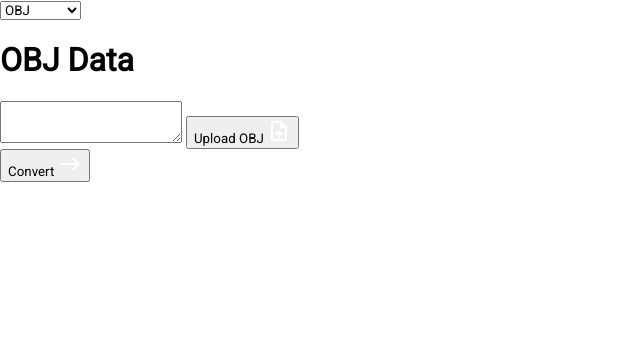
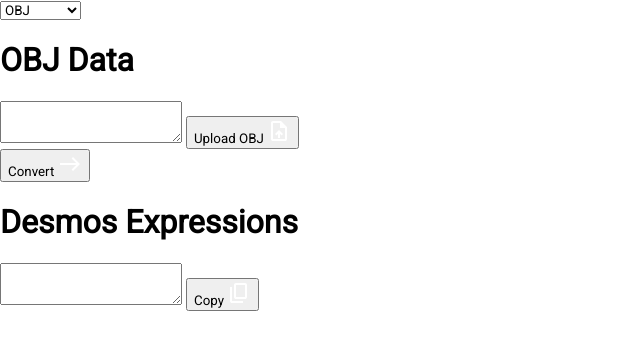
Before and after one commit to Naitronbot/OBJ2Desmos, a Svelte app: page / in a window 1280 px wide. Shown: the top 350 px of the page, without its empty margins (0-640 px from the left). Built offline with nearby package versions, Linux system fonts and the light colour scheme.

Commit message:
Create output panel

```diff
--- a/src/App.svelte
+++ b/src/App.svelte
@@ -26,5 +26,7 @@
     <div>
         <ProcessPanel bind:model on:convert={convert} />
     </div>
-    <div></div>
+    <div>
+        <OutputPanel bind:model/>
+    </div>
 </main>
--- a/src/OutputPanel/OutputPanel.css
+++ b/src/OutputPanel/OutputPanel.css
@@ -0,0 +1,45 @@
+.outputPanel {
+    width: 100%;
+    height: 100%;
+}
+
+.title-wrapper {
+    width: 100%;
+    height: 50px;
+    display: flex;
+    align-items: center;
+    justify-content: center;
+}
+
+h1 {
+    text-align: center;
+    margin: 0;
+    color: white;
+}
+
+textarea {
+    width: 100%;
+    height: calc(100% - 100px);
+    resize: none;
+    background: #111111;
+    color: white;
+    border: 2px solid black;
+}
+
+button {
+    width: 100%;
+    height: 50px;
+    display: flex;
+    align-items: center;
+    justify-content: center;
+    gap: 10px;
+    color: white;
+    cursor: pointer;
+    font-size: 22px;
+    background: #111111;
+    border: 2px solid black;
+}
+
+button img {
+    height: 60%;
+}
--- a/src/OutputPanel/OutputPanel.svelte
+++ b/src/OutputPanel/OutputPanel.svelte
@@ -1,3 +1,30 @@
 <style src="./OutputPanel.css"></style>
 
-<div></div>
+<script lang='ts'>
+  import { writable } from "svelte/store";
+    import type { MeshData } from "../obj2desmos";
+
+    export let model: MeshData | undefined;
+    let value = writable("");
+    $: model, value.set(toDesmosExpr(model) ?? "");
+
+    function toDesmosExpr(mesh?: MeshData) {
+        if (!mesh) return;
+
+        let output = "";
+
+        output += "v_{1} = \\left[" + mesh.vertices.map(vert => vert.x) + "\\right]\n";
+        output += "v_{2} = \\left[" + mesh.vertices.map(vert => vert.y) + "\\right]\n";
+        output += "v_{3} = \\left[" + mesh.vertices.map(vert => vert.z) + "\\right]\n";
+
+        return output;
+    }
+</script>
+
+<div class="outputPanel">
+    <div class="title-wrapper">
+        <h1>Desmos Expressions</h1>
+    </div>
+    <textarea bind:value={$value}></textarea>
+    <button on:click={() => navigator.clipboard.writeText($value)}>Copy <img src="/src/assets/copy.svg" alt="Copy"/></button>
+</div>
```
Also changed, not shown: src/assets/copy.svg (added).
